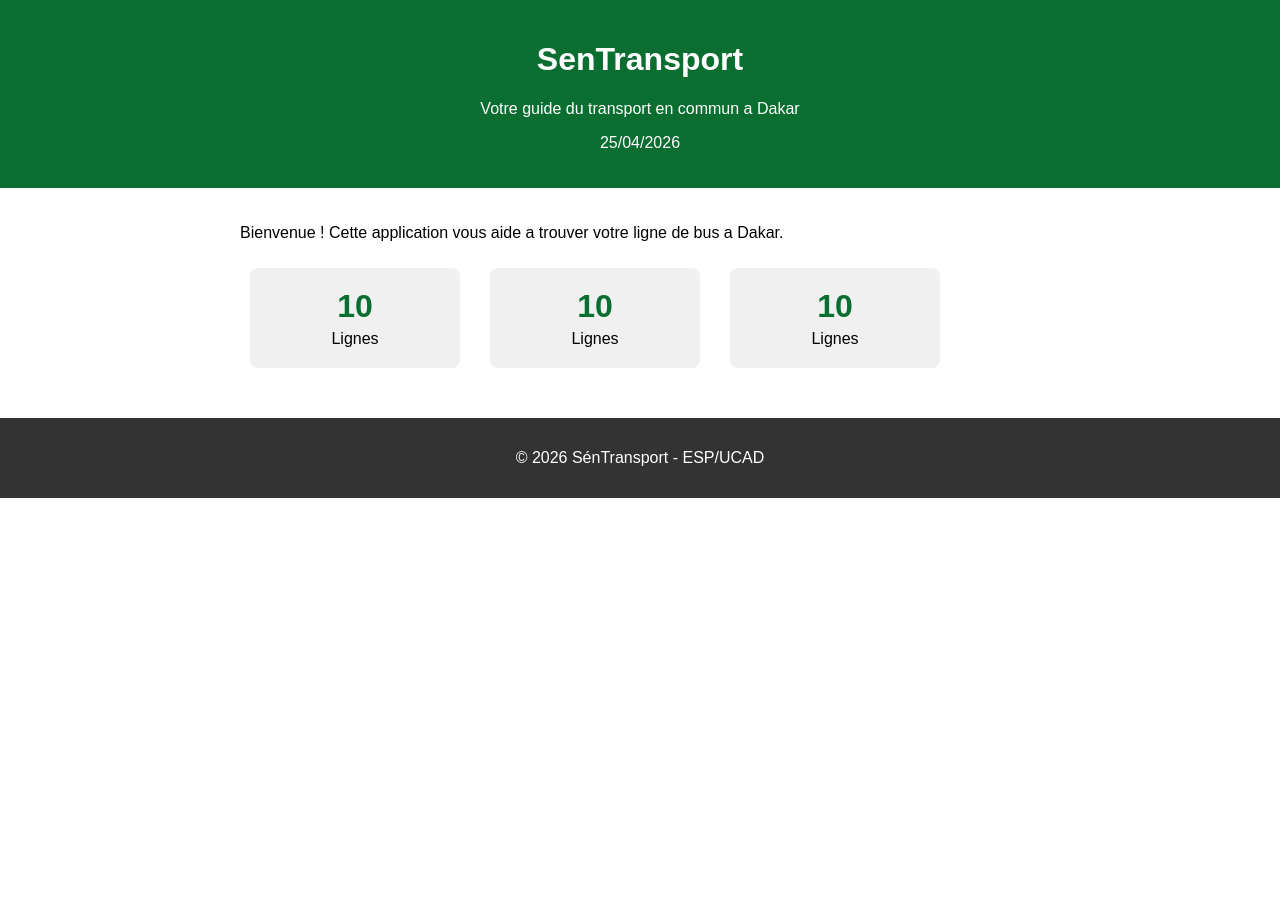
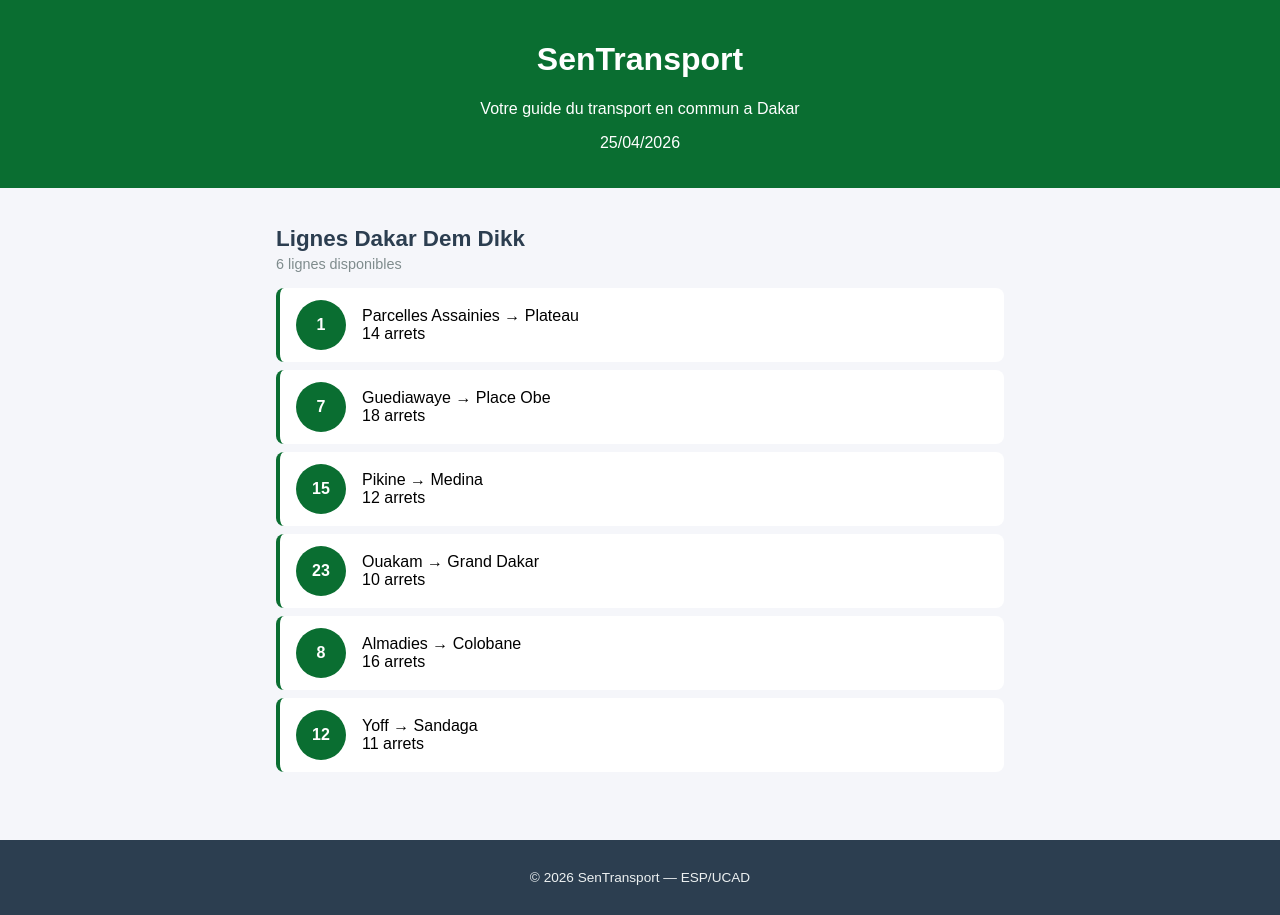
Before and after one commit to Amanatou44/SenTransport, a React (Create React App) app: page / in a window 1280 px wide. Before the commit the page ends 800 px from the top, so only its background shows below. Built offline with nearby package versions, Linux system fonts and the light colour scheme.

Commit message:
Lab 2 : composants statiques LigneBus et ListeLignes

```diff
--- a/src/App.css
+++ b/src/App.css
@@ -1,15 +1,20 @@
 .App {
-  font-family: Arial, sans-serif;
-  min-height: 100vh;
+font-family: Arial, sans-serif;
+min-height: 100vh;
+background-color: #f5f6fa;
+display: flex;
+flex-direction: column;
 }
-
 .contenu {
-  padding: 20px;
-  max-width: 800px;
-  margin: 0 auto;
+padding: 20px;
+max-width: 800px;
+margin: 0 auto;
+width: 100%;
+box-sizing: border-box;
+flex: 1;
 }
-.stats {
-  display: flex;
-  flex-direction: row;
-  gap : 10px ;
+@media (max-width: 600px) {
+.contenu {
+padding: 12px;
 }
+}
--- a/src/App.js
+++ b/src/App.js
@@ -1,24 +1,34 @@
 import './App.css';
 import Header from './Header';
+import ListeLignes from './ListeLignes';
 import Footer from './Footer';
-import Statistique from './Statistique';
-
 function App() {
+const lignes = [
+{ id: 1, numero: "1", depart: "Parcelles Assainies",
+arrivee: "Plateau",
+arrets: 14 },
+{ id: 2, numero: "7", depart: "Guediawaye",
+arrivee: "Place Obe", arrets: 18 },
+{ id: 3, numero: "15", depart: "Pikine",
+arrivee: "Medina",
+arrets: 12 },
+{ id: 4, numero: "23", depart: "Ouakam",
+arrivee: "Grand Dakar", arrets: 10 },
+{ id: 5, numero: "8", depart: "Almadies",
+arrivee: "Colobane",
+arrets: 16 },
+{ id: 6, numero: "12", depart: "Yoff",
+arrivee: "Sandaga",
+arrets: 11 },
+];
 return (
 <div className="App">
 <Header />
 <main className="contenu">
-        <p>Bienvenue ! Cette application vous aide a trouver
-        votre ligne de bus a Dakar.</p>
-        <div className="stats">
-          <Statistique />
-          <Statistique />
-          <Statistique />
-        </div>
+<ListeLignes lignes={lignes} />
 </main>
 <Footer />
 </div>
 );
 }
-
 export default App;
--- a/src/Footer.css
+++ b/src/Footer.css
@@ -1,7 +1,8 @@
 .footer {
-  background-color: #333;
-  color: white;
-  text-align: center;
-  padding: 15px;
-  margin-top: 20px;
+background-color: #2c3e50;
+color: #ecf0f1;
+text-align: center;
+padding: 16px;
+margin-top: 40px;
+font-size: 0.85rem;
 }
--- a/src/Footer.js
+++ b/src/Footer.js
@@ -1,11 +1,9 @@
 import './Footer.css';
-
 function Footer() {
-  return (
-    <footer className="footer">
-      <p>© 2026 SénTransport - ESP/UCAD</p>
-    </footer>
-  );
+return (
+<footer className="footer">
+<p>&copy; 2026 SenTransport &mdash; ESP/UCAD</p>
+</footer>
+);
 }
-
 export default Footer;
--- /dev/null
+++ b/src/LigneBus.css
@@ -0,0 +1,27 @@
+.ligne-bus {
+  display: flex;
+  align-items: center;
+  padding: 12px 16px;
+  margin: 8px 0;
+  background-color: #ffffff;
+  border-radius: 8px;
+  border-left: 4px solid #0a6e31;
+}
+
+.ligne-numero {
+  background-color: #0a6e31;
+  color: white;
+  font-weight: bold;
+  width: 50px;
+  height: 50px;
+  border-radius: 50%;
+  display: flex;
+  align-items: center;
+  justify-content: center;
+  margin-right: 16px;
+}
+
+.ligne-info {
+  display: flex;
+  flex-direction: column;
+}
--- /dev/null
+++ b/src/LigneBus.js
@@ -0,0 +1,21 @@
+import './LigneBus.css';
+
+function LigneBus({ numero, depart, arrivee, arrets }) {
+  return (
+    <div className="ligne-bus">
+      <div className="ligne-numero">{numero}</div>
+
+      <div className="ligne-info">
+        <span className="ligne-trajet">
+          {depart} → {arrivee}
+        </span>
+
+        <span className="ligne-arrets">
+          {arrets} arrets
+        </span>
+      </div>
+    </div>
+  );
+}
+
+export default LigneBus;
--- /dev/null
+++ b/src/ListeLignes.css
@@ -0,0 +1,16 @@
+.liste-lignes {
+  padding: 0 16px;
+}
+
+.liste-titre {
+  color: #2c3e50;
+  font-size: 1.4rem;
+  margin-bottom: 4px;
+}
+
+.liste-description {
+  color: #7f8c8d;
+  font-size: 0.9rem;
+  margin-top: 0;
+  margin-bottom: 16px;
+}
--- /dev/null
+++ b/src/ListeLignes.js
@@ -0,0 +1,26 @@
+import LigneBus from './LigneBus';
+import './ListeLignes.css';
+
+function ListeLignes({ lignes }) {
+  return (
+    <div className="liste-lignes">
+        <h2 className="liste-titre">Lignes Dakar Dem Dikk</h2>
+
+     <p className="liste-description">
+      {lignes.length} lignes disponibles
+    </p>
+
+      {lignes.map(ligne => (
+        <LigneBus
+          key={ligne.id}
+          numero={ligne.numero}
+          depart={ligne.depart}
+          arrivee={ligne.arrivee}
+          arrets={ligne.arrets}
+        />
+      ))}
+    </div>
+  );
+}
+
+export default ListeLignes;
```
Lines whose indentation alone changed are shown as unchanged.
